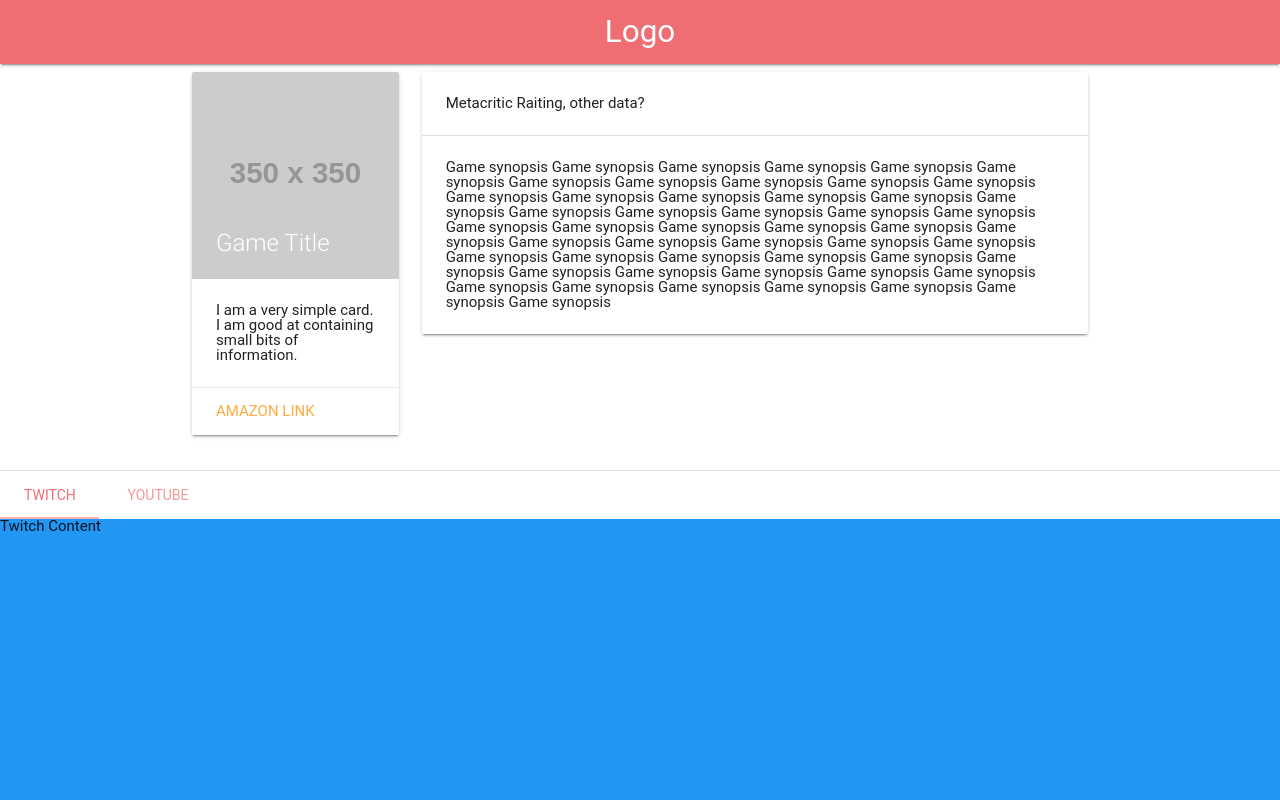
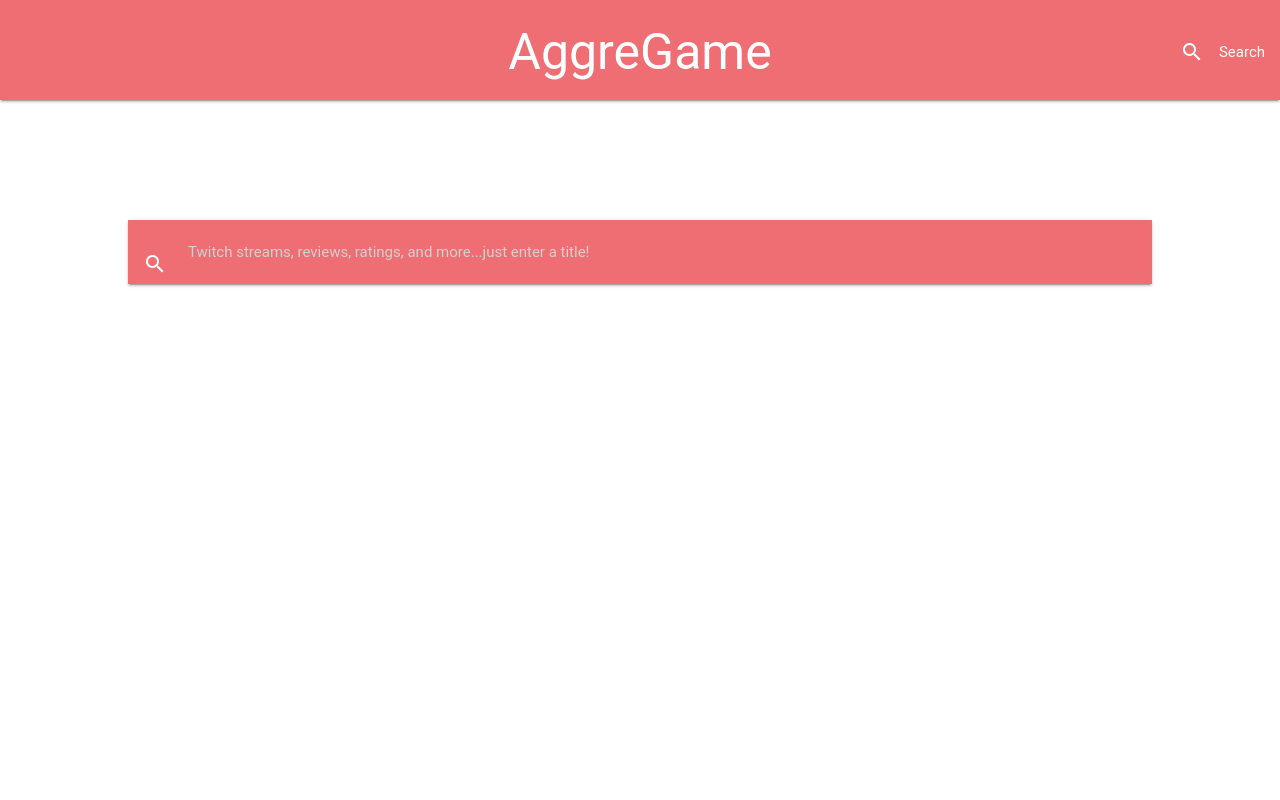
Before and after one commit to AggreGame/AggreGame, a PHP site: page / in a window 1280 px wide. Run offline with PHP 8.4, Linux system fonts and the light colour scheme; grey boxes labelled with a size stand in for pictures from a placeholder-image service; some libraries are stand-ins or nearby versions; some web fonts are replaced.

Commit message:
resized title and added basic search bars for site

```diff
--- a/assets/css/style.css
+++ b/assets/css/style.css
@@ -2,6 +2,26 @@ body {
 	min-height: 100vh;
 	display: flex;
 	flex-direction: column;
+}
+
+#header {
+	height: 100px;
+}
+
+#header-wrapper {
+	padding-top: 20px;
+}
+
+#header .brand-logo {
+	font-size: 50px;
+}
+
+.main-search-bar {
+	margin-top: 15vh;
+	margin-bottom: 40vh;
+	width: 80vw;
+	margin-left: auto;
+	margin-right: auto;
 }
 
 #main-content {
--- a/index.html
+++ b/index.html
@@ -14,13 +14,29 @@
 
 <body>
 	<!-- header -->
-	<nav>
-		<div class="nav-wrapper">
-			<a href="#" class="brand-logo center">Logo</a>
+	<nav id="header">
+		<div class="nav-wrapper" id="header-wrapper">
+			<a href="#" class="brand-logo center">AggreGame</a>
+			<ul class="right">
+				<li><a href="sass.html"><i class="material-icons left">search</i>Search</a></li>
+			</ul>
 		</div>
 	</nav>
 	<!-- end header -->
-	<div id="main-content">
+	<!-- Search bar  -->
+	<nav class = "main-search-bar">
+		<div class="nav-wrapper">
+			<form>
+				<div class="input-field">
+					<input id="search" type="search" required placeholder="Twitch streams, reviews, ratings, and more...just enter a title!">
+					<label class="label-icon" for="search"><i class="material-icons">search</i></label>
+					<i class="material-icons">close</i>
+				</div>
+			</form>
+		</div>
+	</nav>
+	<!-- end search bar -->
+	<div class="hide" id="main-content">
 		<div id="overview-content" class="container">
 			<div class="row">
 				<div class="col s3">
@@ -56,7 +72,7 @@
 				</div>
 			</div>
 		</div>
-		<div id="video-content">
+		<div class="hide" id="video-content">
 			<div class="divider"></div>
 			<ul id="tabs-swipe-demo" class="tabs">
 				<li class="tab col s6"><a href="#twitch-content">Twitch</a></li>
```
